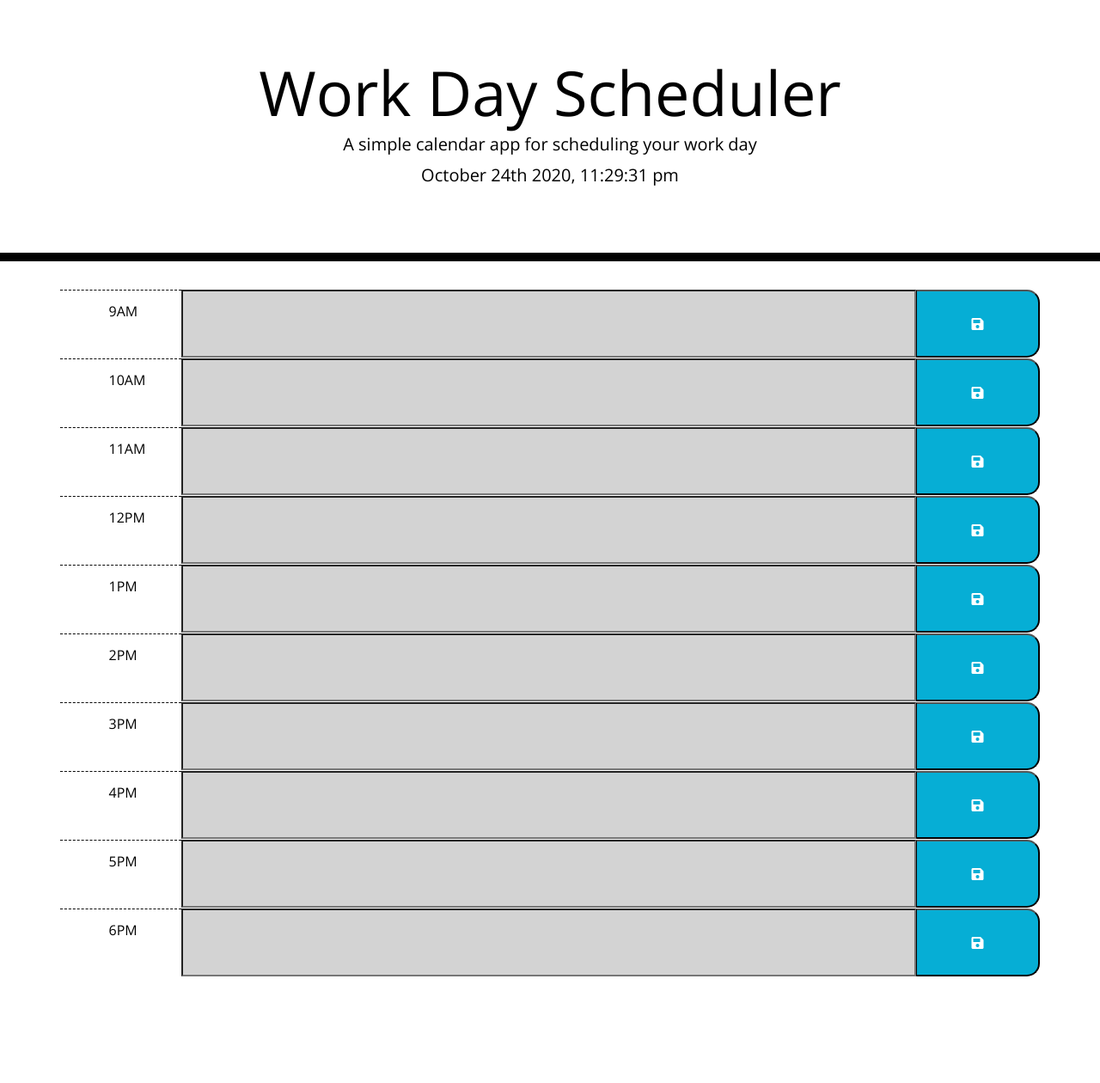
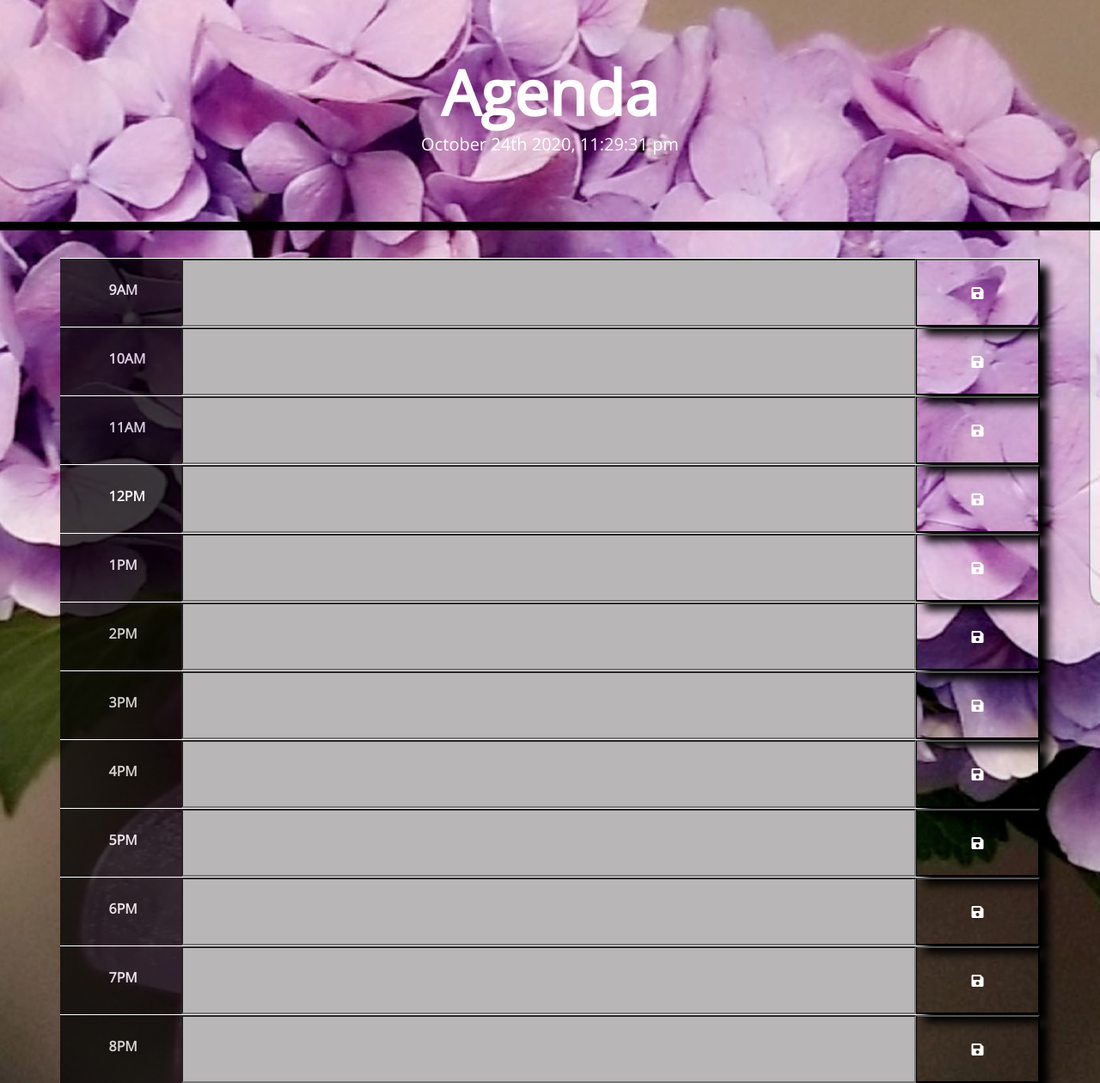
Before and after one commit to Macymo/WorkDayScheduler, a plain HTML site: page index.html in a window 1280 px wide. Shown: the whole page at 86% size. Before the commit the page ends 1136 px from the top, so only its background shows below. Drawn offline with nearby package versions, Linux system fonts and the light colour scheme.

Commit message:
updated css

```diff
--- a/index.html
+++ b/index.html
@@ -24,8 +24,7 @@
 
   <body>
     <header class="jumbotron">
-      <h1 class="display-3">Work Day Scheduler</h1>
-      <p class="lead">A simple calendar app for scheduling your work day</p>
+      <h1 class="display-3">Agenda</h1>
       <p id="currentDay" class="lead"></p>
     </header>
     <div class="container" id="scheduler">
@@ -99,6 +98,20 @@
         <input class="event col-9" type="text" id="18">
         <button class= "saveBtn col"><i class="fas fa-save"></i></button>
       </div>
+      <div class="row">
+        <div class="hour col">
+          7PM
+        </div>
+        <input class="event col-9" type="text" id="19">
+        <button class= "saveBtn col"><i class="fas fa-save"></i></button>
+      </div>
+      <div class="row">
+        <div class="hour col">
+          8PM
+        </div>
+        <input class="event col-9" type="text" id="20">
+        <button class= "saveBtn col"><i class="fas fa-save"></i></button>
+      </div>
     </div>
 
     <script src="https://code.jquery.com/jquery-3.4.1.min.js"></script>
--- a/style.css
+++ b/style.css
@@ -1,22 +1,31 @@
-body {
+  body {
+    background-image: url("assets/flowers.jpg");
+    background-position: center;
+    background-size: cover;
     font-family: 'Open Sans', sans-serif;
     font-size: 16px;
     line-height: 1;
+    max-width: 100%;
+    max-height: 100%;
   }
 
-  textarea{
+  textarea {
     background: transparent;
     border: none;
     resize: none;
     color: #000000;
-    border-left: 1px solid black;
+    /* border-left: 1px solid black; */
     padding: 10px;
+  }
+
+  .display-3 {
+    font-weight: bolder;
   }
 
   .jumbotron {
     text-align: center;
     background-color: transparent;
-    color: black;
+    color: white;
     border-radius: 0;
     border-bottom: 10px solid black;
   }
@@ -37,35 +46,43 @@ body {
   }
 
   .hour {
-    background-color: #ffffff;
-    color: #000000;
-    border-top: 1px dashed #000000;
+    opacity: 75%;
+    background-color: black;
+    padding-top: 1%;
+    font-weight: bolder;
+    color: white;
   }
 
   .past {
-    background-color: #d3d3d3;
+    background-color: #b8b6b6;
     color: white;
   }
 
   .present {
-    background-color: #ff6961;
-    color: white;
+    background-color: white;
+    color: black;
   }
 
   .future {
-    background-color: #77dd77;
+    background-color: rgb(61, 128, 61);
     color: white;
   }
 
   .saveBtn {
+    box-shadow: 10px 10px 10px black;
+    background: none;
     border-left: 1px solid black;
-    border-top-right-radius: 15px;
-    border-bottom-right-radius: 15px;
-    background-color: #06AED5;
     color: white;
   }
 
   .saveBtn i:hover {
     font-size: 20px;
-    transition: all .3s ease-in-out;
+    transition: all .5s ease-in-out;
   }
+
+  @media screen and (max-width: 600px) {
+    .saveBtn {
+      margin: inherit;
+      border-left: none;
+    }
+  }
```
Also changed, not shown: assets/flowers.jpg (added), 1 other file.
